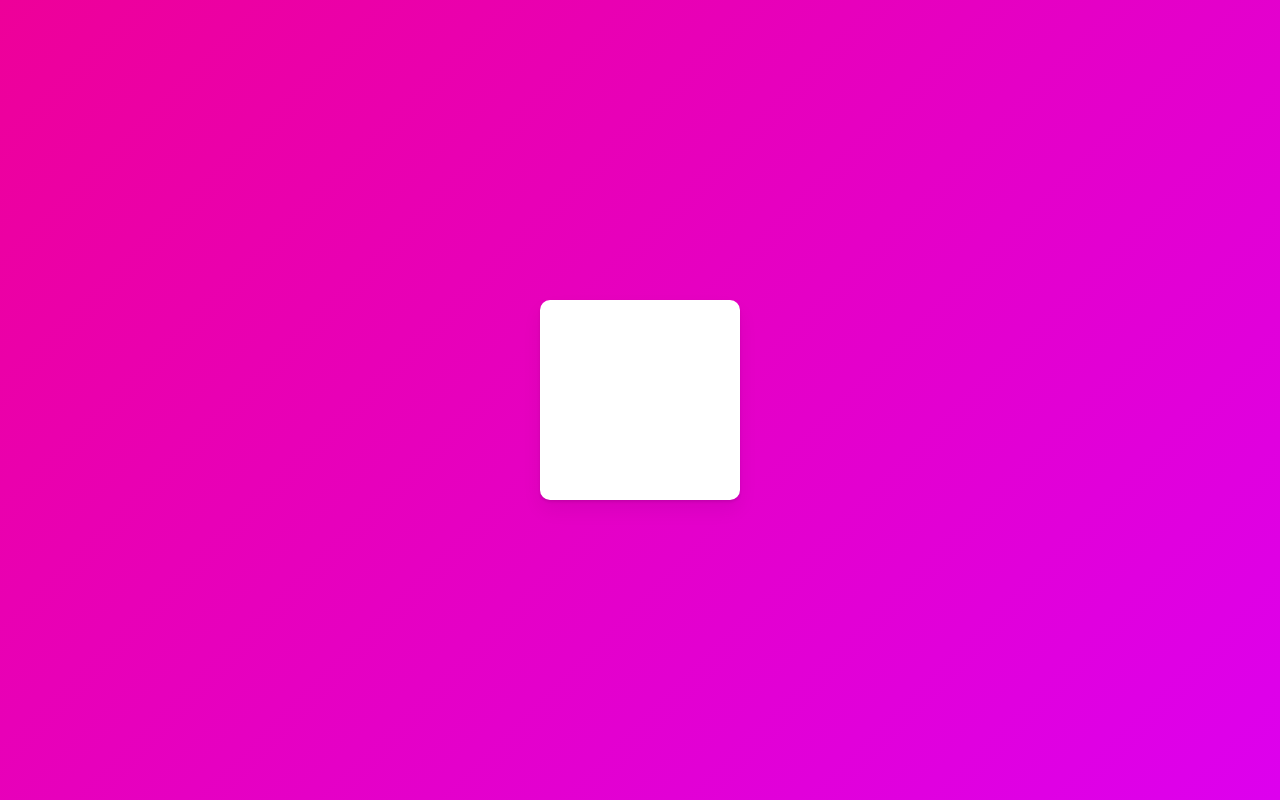
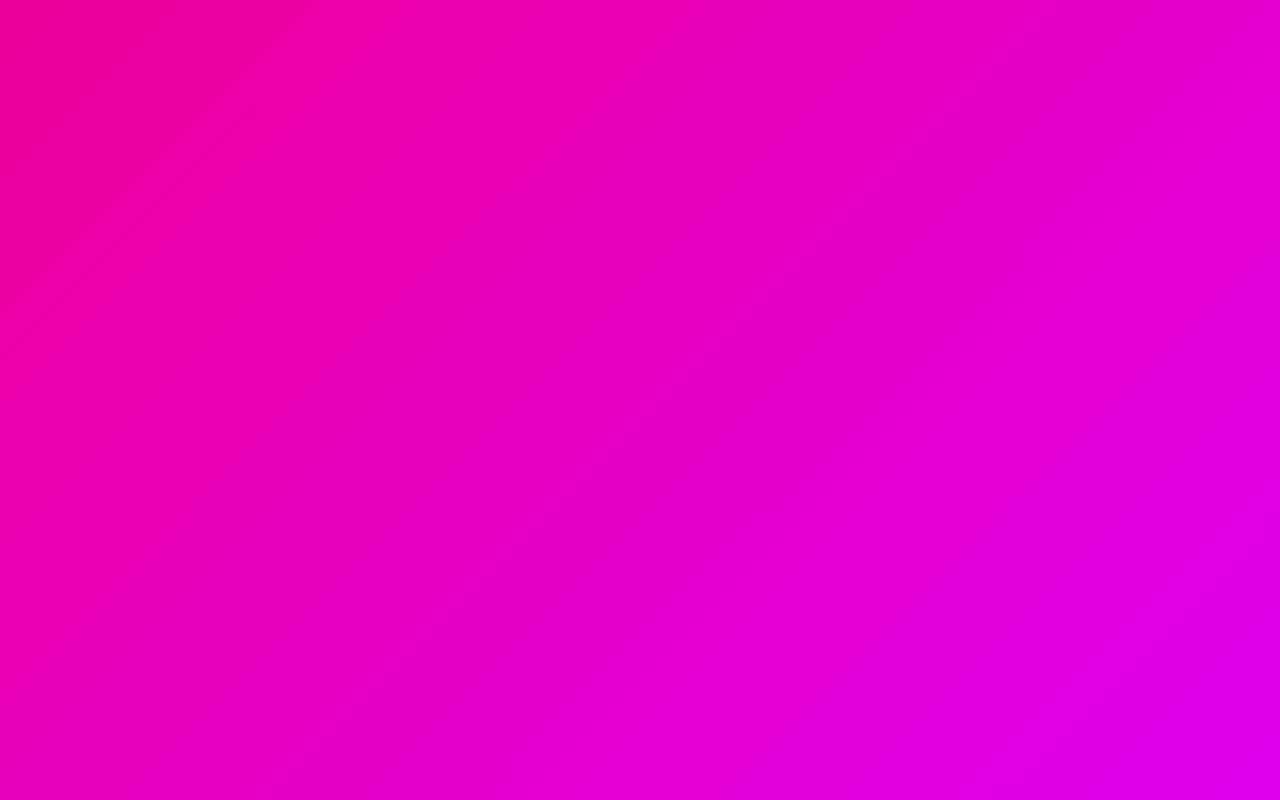
Before and after one commit to seorang42/framer-motion, a React (Create React App) app: page / in a window 1280 px wide. Built offline with nearby package versions, Linux system fonts and the light colour scheme.

Commit message:
8.1 Installation

```diff
--- a/package.json
+++ b/package.json
@@ -10,6 +10,7 @@
     "@types/node": "^16.18.38",
     "@types/react": "^18.2.15",
     "@types/react-dom": "^18.2.7",
+    "framer-motion": "^10.12.21",
     "react": "^18.2.0",
     "react-dom": "^18.2.0",
     "react-scripts": "5.0.1",
--- a/src/App.tsx
+++ b/src/App.tsx
@@ -1,4 +1,5 @@
 import styled from "styled-components";
+import { motion } from "framer-motion";
 
 const Wrapper = styled.div`
   display: flex;
@@ -19,7 +20,7 @@ const Box = styled.div`
 function App() {
   return (
     <Wrapper>
-      <Box />
+      <motion.div></motion.div>
     </Wrapper>
   );
 }
```
Also changed, not shown: 1 other file (tests, documents, lock files or other folders).
